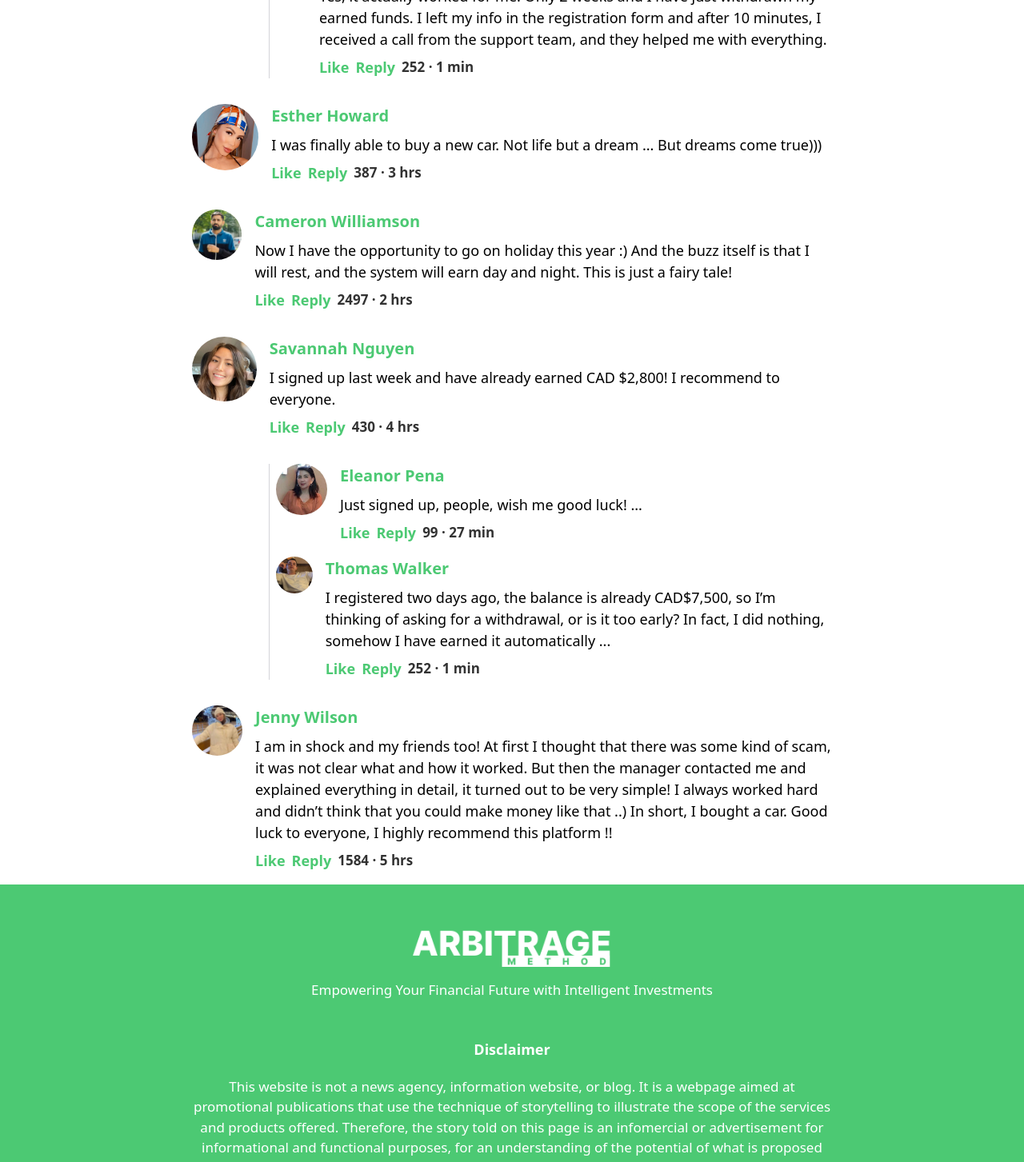
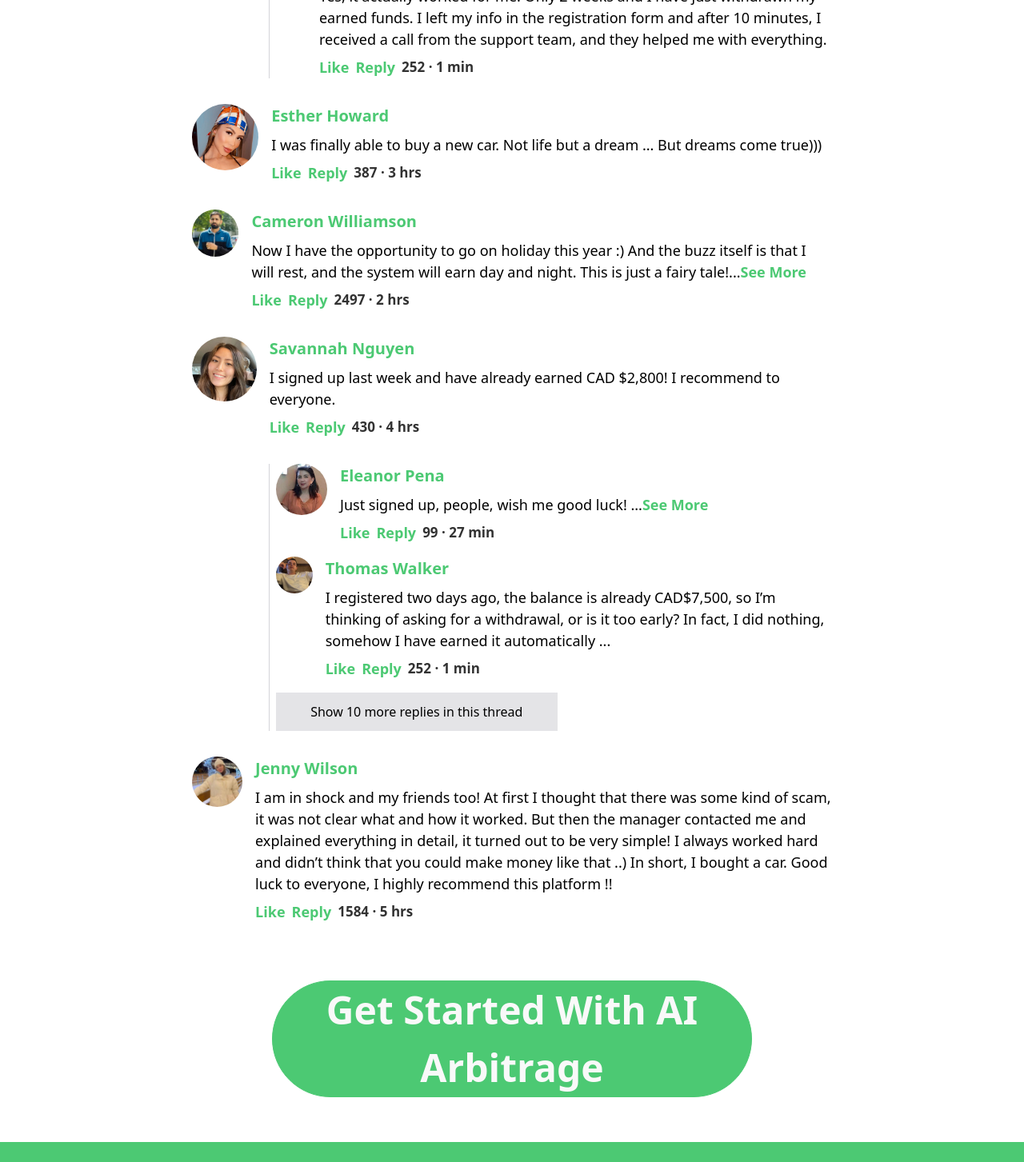
Before and after one commit to Abhishek-Baraik/ai-arbitrage, a React (Vite) app: page / in a window 1280 px wide. Shown: the part 3396-4849 px from the top of the page at 80% size. Built offline with nearby package versions, Linux system fonts and the light colour scheme.

Commit message:
further comment updateed

```diff
--- a/src/components/Comments.jsx
+++ b/src/components/Comments.jsx
@@ -3,7 +3,7 @@ import React from 'react'
 const Comments = () => {
 
   return (
-    <section className='sm:px-[15rem] mt-10 flex flex-col gap-8'>
+    <section className='sm:px-[15rem] mt-10 mb-10 flex flex-col gap-8'>
       <div className='text-[16px] sm:text-[20px] font-bold'>619 Comments</div>
       <div className='flex gap-4 sm:gap-10 w-full'>
         <img src="dummy-user.svg" className='w-[50px] sm:w-[90px]' alt="user" />
@@ -34,7 +34,7 @@ const Comments = () => {
       <div className='border-l-[1px] flex flex-col gap-4 border-zinc-300 ml-14 sm:ml-24'>
       <div className='flex ml-2 gap-4'>
         <div>
-        <img src="ronald.webp" className='rounded-full w-[9rem] sm:w-[4.5rem]' alt="" />
+        <img src="ronald.webp" className='rounded-full w-[7rem] sm:w-[4.5rem]' alt="" />
         </div>
         <div className='flex flex-col gap-2'>
           <h3 className='text-primaryColor font-semibold text-[16px] sm:text-[20px]'>Ronald Richards</h3>
@@ -48,7 +48,7 @@ const Comments = () => {
       </div>
       <div className='flex ml-2 gap-4'>
         <div>
-        <img src="marvin.webp" className='rounded-full w-[16rem] sm:w-[7rem]' alt="" />
+        <img src="marvin.webp" className='rounded-full w-[12rem] sm:w-[7rem]' alt="" />
         </div>
         <div className='flex flex-col gap-2'>
           <h3 className='text-primaryColor font-semibold text-[16px] sm:text-[20px]'>Marvin McKinney</h3>
@@ -83,7 +83,8 @@ const Comments = () => {
         </div>
         <div className='flex flex-col gap-2'>
           <h3 className='text-primaryColor font-semibold text-[16px] sm:text-[20px]'>Cameron Williamson</h3>
-          <p className='text-[15px] sm:text-[18px] font-normal'>Now I have the opportunity to go on holiday this year :) And the buzz itself is that I will rest, and the system will earn day and night. This is just a fairy tale!</p>
+          <p className='text-[15px] sm:text-[18px] font-normal'>Now I have the opportunity to go on holiday this year :) And the buzz itself is that I will rest, and the system will earn day and night. This is just a fairy tale!...<a className='text-primaryColor sm:text-[18px] font-semibold text-[16px]' href="#contact">See More</a>
+          </p>
           <div className='flex gap-2'>
             <a className='text-primaryColor sm:text-[18px] font-semibold text-[16px]' href="#contact">Like</a>
             <a className='text-primaryColor sm:text-[18px] font-semibold text-[16px]' href="#contact">Reply</a>
@@ -110,11 +111,13 @@ const Comments = () => {
       <div className='border-l-[1px] flex flex-col gap-4 border-zinc-300 ml-14 sm:ml-24'>
       <div className='flex ml-2 gap-4'>
         <div>
-        <img src="eleanor.webp" className='rounded-full w-[3.5rem] sm:w-[4rem]' alt="" />
+        <img src="eleanor.webp" className='rounded-full w-[2.5rem] sm:w-[4rem]' alt="" />
         </div>
         <div className='flex flex-col gap-2'>
           <h3 className='text-primaryColor font-semibold text-[16px] sm:text-[20px]'>Eleanor Pena</h3>
-          <p className='text-[15px] sm:text-[18px] font-normal'>Just signed up, people, wish me good luck! ...</p>
+          <p className='text-[15px] sm:text-[18px] font-normal'>Just signed up, people, wish me good luck! ...
+          <a className='text-primaryColor sm:text-[18px] font-semibold text-[16px]' href="#contact">See More</a>
+          </p>
           <div className='flex gap-2'>
             <a className='text-primaryColor sm:text-[18px] font-semibold text-[16px]' href="#contact">Like</a>
             <a className='text-primaryColor sm:text-[18px] font-semibold text-[16px]' href="#contact">Reply</a>
@@ -124,7 +127,7 @@ const Comments = () => {
       </div>
       <div className='flex ml-2 gap-4'>
         <div>
-        <img src="tomas.webp" className='rounded-full w-[15rem] sm:w-[7rem]' alt="" />
+        <img src="tomas.webp" className='rounded-full w-[11rem] sm:w-[7rem]' alt="" />
         </div>
         <div className='flex flex-col gap-2'>
           <h3 className='text-primaryColor font-semibold text-[16px] sm:text-[20px]'>Thomas Walker</h3>
@@ -135,6 +138,9 @@ const Comments = () => {
             <p className='font-semibold opacity-80 text-[16px] sm:text-[17px]'>252 · 1 min</p>
           </div>
         </div>
+      </div>
+      <div className='bg-zinc-200 ml-2 p-3 sm:w-1/2 flex justify-center'>
+        <a href="#contact">Show 10 more replies in this thread</a>
       </div>
       </div>
 
@@ -152,7 +158,9 @@ const Comments = () => {
           </div>
         </div>
       </div>
-
+      <div className='flex justify-center mt-10'>
+      <button className='bg-primaryColor mx-auto sm:w-3/4 text-secondaryColor px-3 py-2 sm:px-0 sm:py-0 rounded-full text-[20px] sm:text-[48px] font-bold hover:bg-secondaryColor hover:text-primaryColor border-[1px] border-primaryColor flex items-center justify-center hover:duration-300'><a href="#contact">Get Started With AI Arbitrage</a></button>
+      </div>
     </section>
   )
 }
--- a/src/components/Faqs.jsx
+++ b/src/components/Faqs.jsx
@@ -70,7 +70,7 @@ const Faqs = () => {
                 animate={{ height: "auto" }}
                 exit={{ height: 0 }}
               >
-                <p className="text-[14px] opacity-70 pl-5">{faq.answer}</p>
+                <p className="text-[16px] font-normal opacity-70 pl-5">{faq.answer}</p>
               </motion.div>
             )}
           </AnimatePresence>
--- a/src/components/Form.jsx
+++ b/src/components/Form.jsx
@@ -9,7 +9,7 @@ const Form = () => {
     "Provide financial support to their family and friends",
   ];
   return (
-    <section className="sm:px-[15rem] mt-10 sm:flex gap-5 mb-10">
+    <section id="contact" className="sm:px-[15rem] mt-10 sm:flex gap-5 mb-10">
       <div className="sm:w-1/2">
         <div className="text-[20px] sm:text-[40px] font-bold mb-4">
           Thanks to AI Arbitrage, more than 100,000 Canadians have already been
@@ -76,7 +76,7 @@ const Form = () => {
             />
           </div>
           <div className="flex justify-center">
-          <button type="submit" className='bg-primaryColor text-secondaryColor px-5 sm:px-4 sm:py-2  py-2 rounded-full text-[16px] sm:text-[20px] font-bold hover:bg-secondaryColor hover:text-primaryColor border-[1px] border-primaryColor mx-auto w-[100%]'>Sign Up</button>
+          <button type="submit" className='bg-primaryColor text-secondaryColor px-5 sm:px-4 sm:py-2  py-2 rounded-full text-[16px] sm:text-[20px] font-bold hover:bg-secondaryColor hover:text-primaryColor border-[1px] border-primaryColor mx-auto w-[100%] hover:duration-300'>Sign Up</button>
           </div>
         </form>
         <div className="text-[18px] opacity-80 font-bold p-4 border-l-[1px] border-r-[1px] border-b-[1px] rounded-b-xl border-zinc-300 text-center">3 Spots Left</div>
--- a/src/components/Hero.jsx
+++ b/src/components/Hero.jsx
@@ -19,7 +19,7 @@ const Hero = () => {
           </video>
           </div>
       <div className='flex justify-center'>
-        <button className='bg-primaryColor text-secondaryColor px-5 sm:px-8 sm:py-4  py-2 rounded-full text-[16px] sm:text-[20px] font-bold hover:bg-secondaryColor hover:text-primaryColor border-[1px] border-primaryColor'><a href="#contact">Register Now</a></button>
+        <button className='bg-primaryColor text-secondaryColor px-5 sm:px-8 sm:py-4  py-2 rounded-full text-[16px] sm:text-[20px] hover:duration-300 font-bold hover:bg-secondaryColor hover:text-primaryColor border-[1px] border-primaryColor'><a href="#contact">Register Now</a></button>
       </div>
     </section>
   )
--- a/src/index.css
+++ b/src/index.css
@@ -1,6 +1,10 @@
 @tailwind base;
 @tailwind components;
 @tailwind utilities;
+
+html {
+    scroll-behavior: smooth; /* Enables smooth scrolling for all anchor links */
+}
 
 section{
     padding: 1rem;
```
